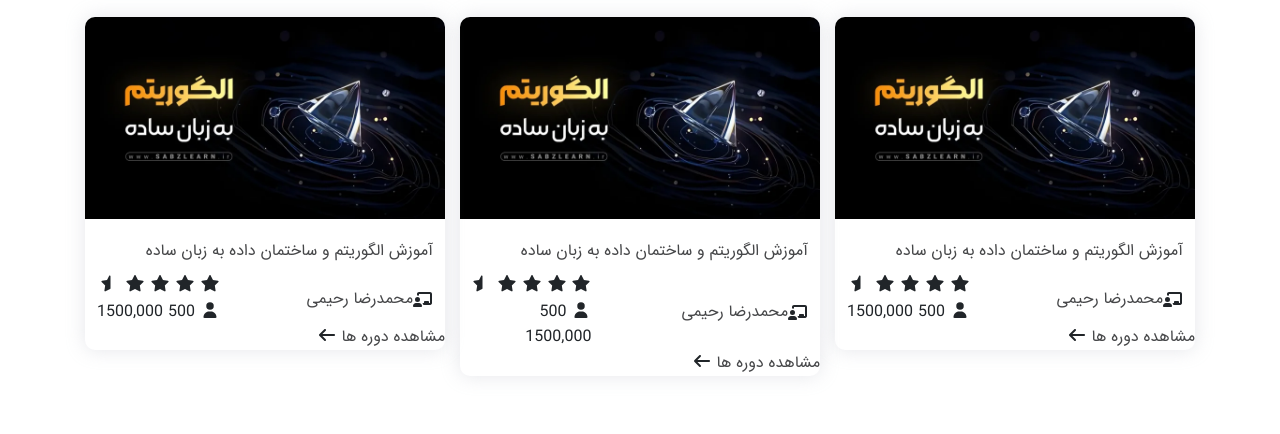
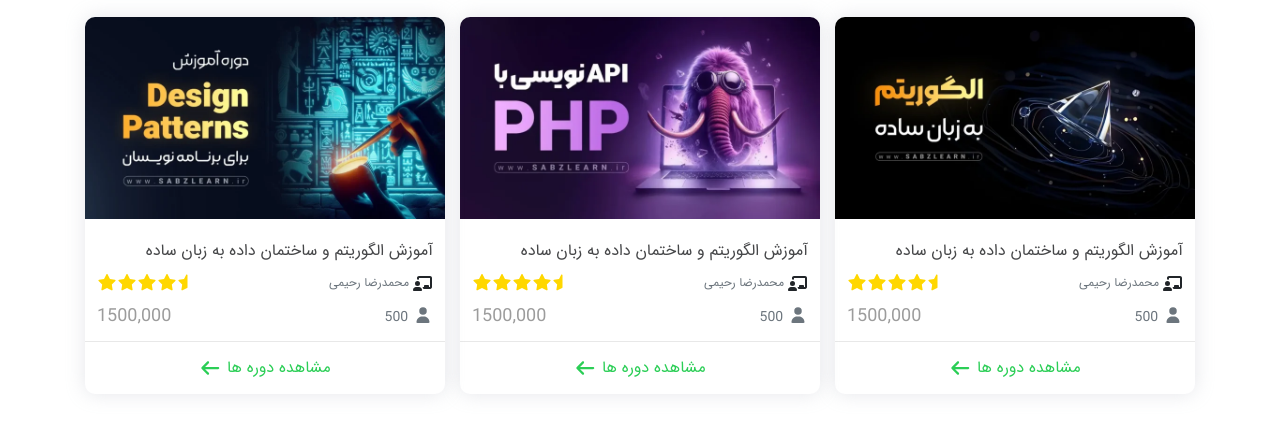
Before and after one commit to hosine1377/portfolio-web-sabzlearn, a plain HTML site: page index.html in a window 1280 px wide. Shown: the part 680-1114 px from the top of the page. Drawn offline with Linux system fonts and the light colour scheme.

Commit message:
add style for products

```diff
--- a/css/index.css
+++ b/css/index.css
@@ -167,9 +167,64 @@ border-radius: 1rem;
     align-items:center;
     justify-content: space-between;
 }
+.course-box__rating{
+    display:flex;
+    flex-direction: row-reverse;
+}
+.fa-star,.fa-star-half{
+    color:gold;
+}
 .course-box__teacher{
     display:flex;
     align-items:center;
+    align-items: center;
+}
+.course-box__teacher-link{
+    color:#6c757d;
+    font-size:1.2rem;
+    margin-right:.4rem;
+}
+.course-box__status{
+    display:flex;
+    justify-content: space-between;
+    align-items: center;
+    padding:1rem 0 ;
+}
+.course-box__users-icon{
+    color: #6c757d;
+    font-size: 1.6rem;
+}
+.course-box__users-text{
+    color: #6c757d;
+    font-size: 1.4rem;
+
+}
+.course-box__users-price{
+    color:#9c9c9c;
+    font-size:1.8rem;
+}
+.course-box__footer{
+    display:flex;
+    align-items:center;
+      justify-content: center;
+    padding:1.3rem 0;
+    border-top: 1px solid #e8e8e8;
+}
+.course-box__footer-link{
+display: flex;
+align-items: center;
+justify-content: center;
+
+color: var(--primery-color);
+font-size: 1.6rem;
+
+
+}
+.course-box__footer-icon{
+margin-right: .5rem;
+font-size: 1.8rem;
+color: var(--primery-color);
+
 }
 /* End Latest Courses Style  */
 
--- a/index.html
+++ b/index.html
@@ -117,21 +117,23 @@
 
                                     </div>
                                     <div class="course-box__rating">
-                                        <div class="course-box__star-icon">
+
                                             <i class="fas fa-star"></i>
                                             <i class="fas fa-star"></i>
                                             <i class="fas fa-star"></i>
                                             <i class="fas fa-star"></i>
                                             <i class="fa-solid fa-star-half"></i>
                                         </div>
+
+
+                                        </div>
                                               <div class="course-box__status">
                                             <div class="course-box__users">
-                                                <i class="fas fa-user course-box__users"></i>
+                                                <i class="fas fa-user course-box__users-icon"></i>
                                                 <span class="course-box__users-text">500</span>
+                                            </div>
                                                 <span class="course-box__users-price">1500,000</span>
-                                            </div>
-                                        </div>
-                                        </div>
+
                                         </div>
                                     </div>
                                      <div class="course-box__footer">
@@ -139,11 +141,13 @@
                                     <i class="fas fa-arrow-left course-box__footer-icon"></i>
                                 </div>
                                 </div>
+
                             </div>
+
                               <div class="col-4">
                         <div class="course-box">
                             <a href="#" class="">
-                                <img src="./images/courses/Course-thumbnail-Algorithm-1-768x432.webp" alt="course img" class="course-box__img">
+                                <img src="./images/courses/IMAGE-1402-12-24-13_42_44-1-768x432.webp" alt="course img" class="course-box__img">
 
                             </a>
                             <div class="course-box__main">
@@ -157,22 +161,23 @@
 
                                     </div>
                                     <div class="course-box__rating">
-                                        <div class="course-box__star-icon">
+
                                             <i class="fas fa-star"></i>
                                             <i class="fas fa-star"></i>
                                             <i class="fas fa-star"></i>
                                             <i class="fas fa-star"></i>
                                             <i class="fa-solid fa-star-half"></i>
                                         </div>
+
+
+                                        </div>
                                               <div class="course-box__status">
                                             <div class="course-box__users">
-                                                <i class="fas fa-user course-box__users"></i>
+                                                <i class="fas fa-user course-box__users-icon"></i>
                                                 <span class="course-box__users-text">500</span>
                                             </div>
                                                 <span class="course-box__users-price">1500,000</span>
 
-                                        </div>
-                                        </div>
                                         </div>
                                     </div>
                                      <div class="course-box__footer">
@@ -180,11 +185,12 @@
                                     <i class="fas fa-arrow-left course-box__footer-icon"></i>
                                 </div>
                                 </div>
+
                             </div>
                              <div class="col-4">
                         <div class="course-box">
                             <a href="#" class="">
-                                <img src="./images/courses/Course-thumbnail-Algorithm-1-768x432.webp" alt="course img" class="course-box__img">
+                                <img src="./images/courses/Design-p-1-768x432.webp" alt="course img" class="course-box__img">
 
                             </a>
                             <div class="course-box__main">
@@ -198,21 +204,23 @@
 
                                     </div>
                                     <div class="course-box__rating">
-                                        <div class="course-box__star-icon">
+
                                             <i class="fas fa-star"></i>
                                             <i class="fas fa-star"></i>
                                             <i class="fas fa-star"></i>
                                             <i class="fas fa-star"></i>
                                             <i class="fa-solid fa-star-half"></i>
                                         </div>
+
+
+                                        </div>
                                               <div class="course-box__status">
                                             <div class="course-box__users">
-                                                <i class="fas fa-user course-box__users"></i>
+                                                <i class="fas fa-user course-box__users-icon"></i>
                                                 <span class="course-box__users-text">500</span>
+                                            </div>
                                                 <span class="course-box__users-price">1500,000</span>
-                                            </div>
-                                        </div>
-                                        </div>
+
                                         </div>
                                     </div>
                                      <div class="course-box__footer">
@@ -220,6 +228,7 @@
                                     <i class="fas fa-arrow-left course-box__footer-icon"></i>
                                 </div>
                                 </div>
+
                             </div>
                     </div>
                 </div>
```
Lines whose indentation alone changed are shown as unchanged.
